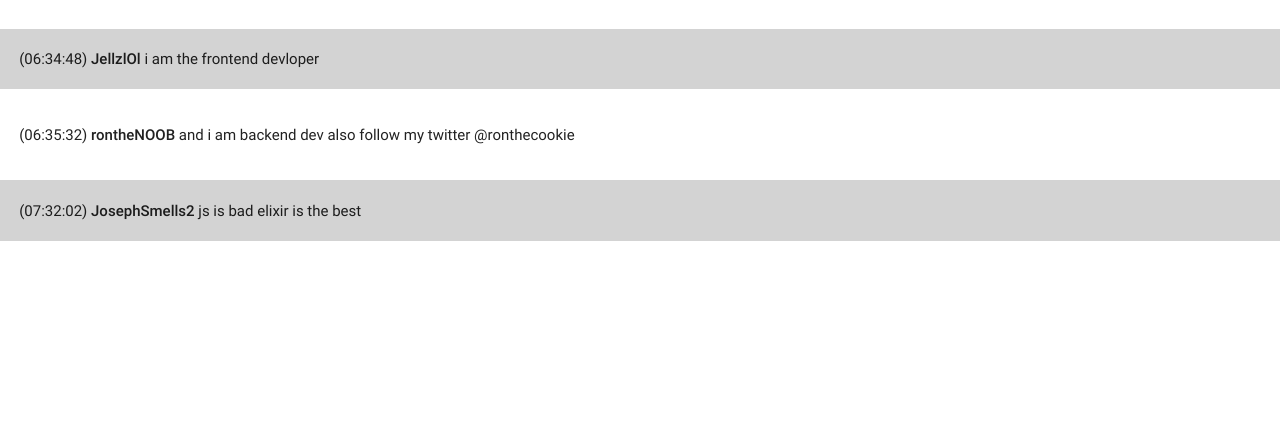
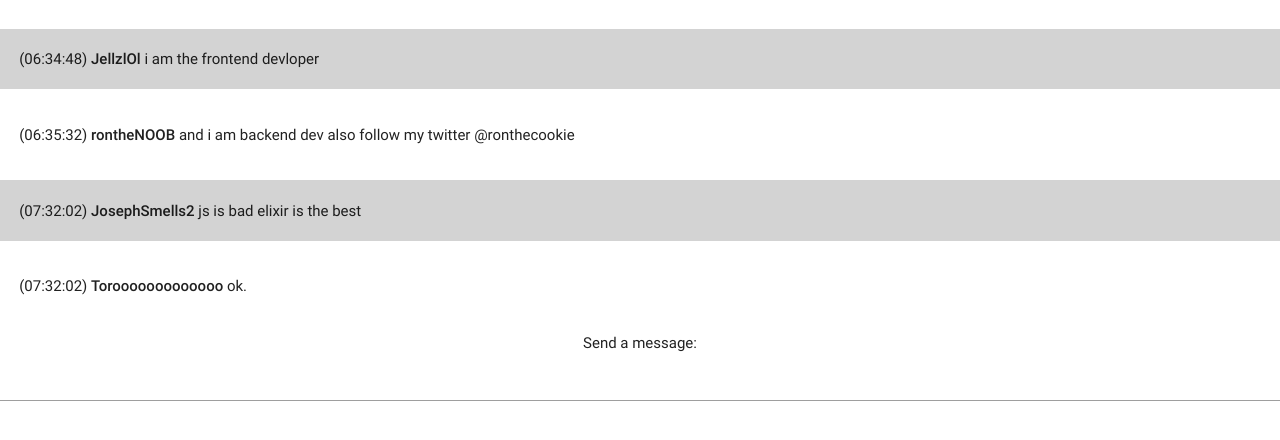
Before and after one commit to lamppostisapeepee/oofchat, a website: page static/index.html in a window 1280 px wide. Shown: the part 74-514 px from the top of the page. Drawn offline with nearby package versions, Linux system fonts and the light colour scheme; no server answers.

Commit message:
add basic form

```diff
--- a/static/index.css
+++ b/static/index.css
@@ -17,3 +17,7 @@
 .messages {
     overflow: auto;
 }
+
+.sendMessage {
+    text-align: center;
+}
--- a/static/index.html
+++ b/static/index.html
@@ -18,12 +18,14 @@
             <h3>oofchat</h3>
         </div>
         <div class="messages">
-            <p class="message messageA">(06:34:48) <strong>JellzlOl</strong> i am the frontend devloper</p>
-            <p class="message messageB">(06:35:32) <strong>rontheNOOB</strong> and i am backend dev also follow my twitter @ronthecookie</p>
-            <p class="message messageA">(07:32:02) <strong>JosephSmells2</strong> js is bad elixir is the best</p>
+            <p class="message messageA">(06:34:48) <strong>JellzlOl </strong>i am the frontend devloper</p>
+            <p class="message messageB">(06:35:32) <strong>rontheNOOB </strong>and i am backend dev also follow my twitter @ronthecookie</p>
+            <p class="message messageA">(07:32:02) <strong>JosephSmells2 </strong>js is bad elixir is the best</p>
+            <p class="message messageB">(07:32:02) <strong>Torooooooooooooo </strong>ok.</p>
         </div>
         <div class="sendMessage">
-
+            Send a message:
+            <input type="text" name="messageToSend">
         </div>
     </body>
 </html>
```
